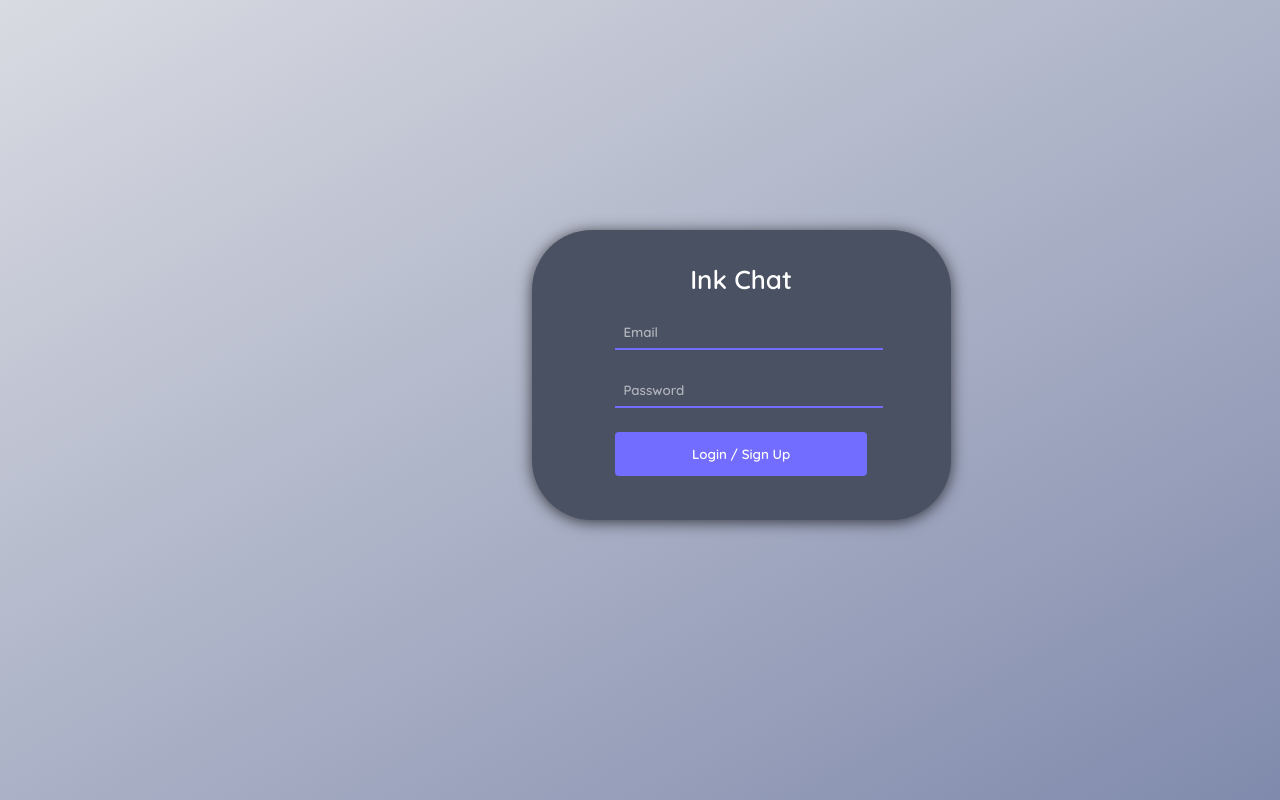
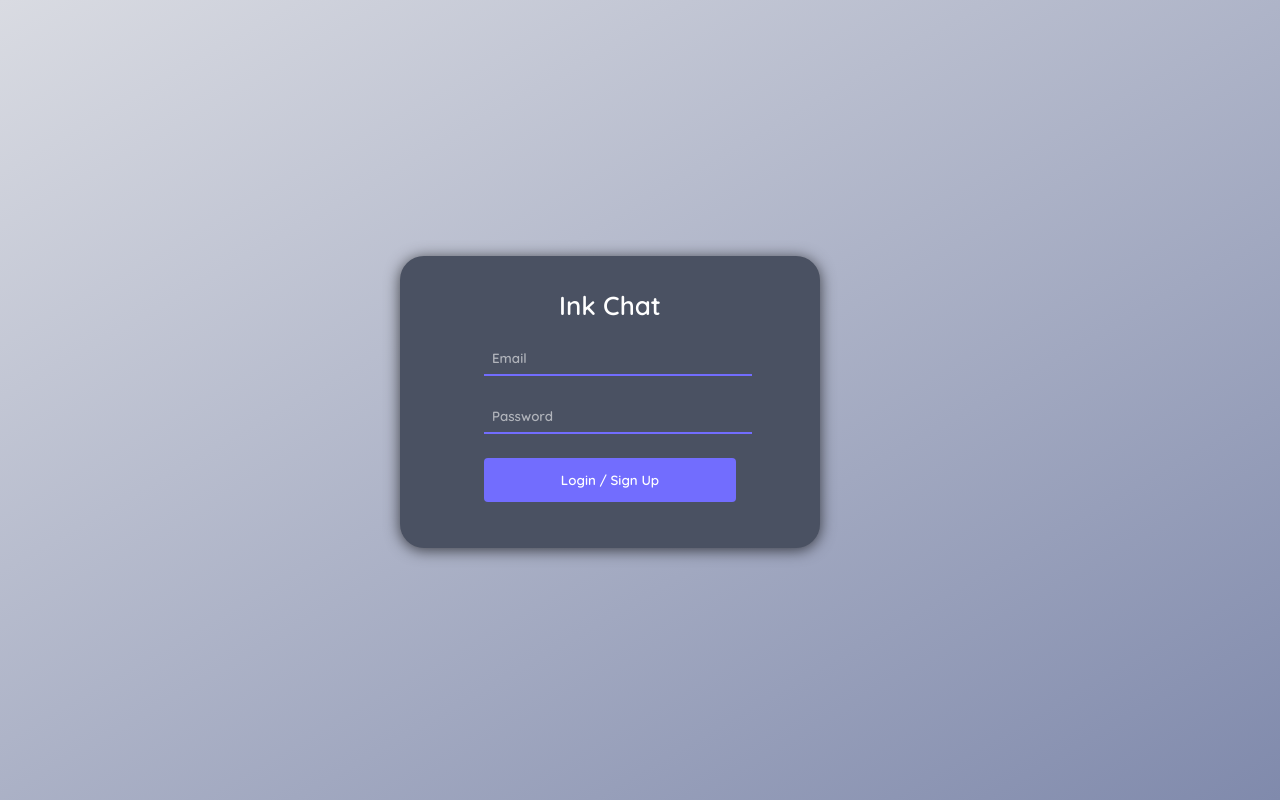
Before and after one commit to Sherlock2-4/nextjs-chat, a Next.js app: page / in a window 1280 px wide. Built offline with nearby package versions, Linux system fonts and the light colour scheme.

Commit message:
Update auth.css

```diff
--- a/styles/auth.css
+++ b/styles/auth.css
@@ -62,22 +62,3 @@
 .submit-button::hover {
   background-color: #938ffe;
 }
-
-@media only screen and (min-width: 412px) {
-  .auth-form {
-    padding-top: 33px;
-    width: 60%;
-    margin-left: 0 auto;
-  }
-
-  .auth-container {
-    width: 419px;
-    height: 290px;
-    position: center;
-    top: calc(50vh - 155px - 115px);
-    left: calc(62vw - 156px - 206px);
-    background-color: #4a5162;
-    border-radius: 60px;
-    box-shadow: 0 2px 15px rgb(0 0 0 / 68%);
-  }
-}
```
